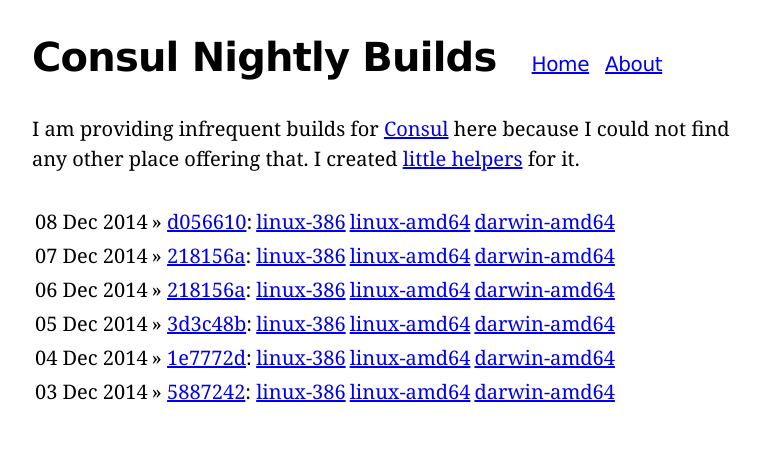
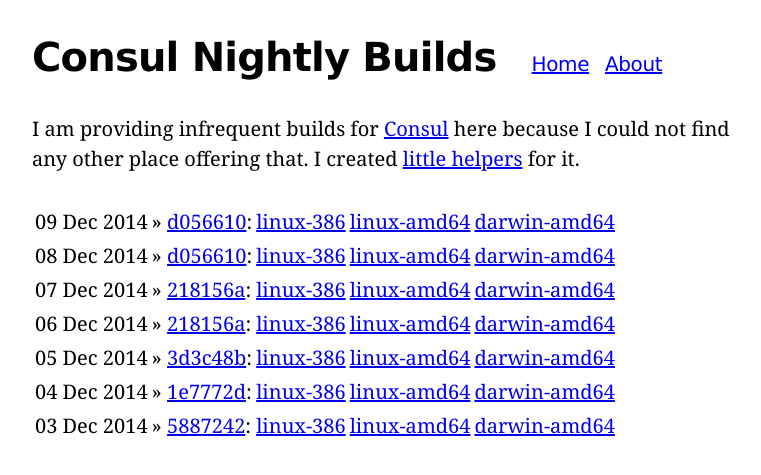
Before and after one commit to hanshasselberg/i0rek.github.io, a Jekyll site: the page built from consul-nightly/index.html, in a window 1280 px wide. Shown: the top 475 px of the page, without its empty margins (258-1019 px from the left). Built offline with Jekyll 4.4.1, drawn with Linux system fonts in a browser that asks for light colours; Markdown is read by kramdown in place of the engine named in the settings; comment, search, counter and statistics services are not loaded.

Commit message:
another day.

```diff
--- a/consul-nightly/index.html
+++ b/consul-nightly/index.html
@@ -3,6 +3,8 @@
 xname: Consul Nightly Builds
 title: Consul Nightly Builds
 revisions:
+  - date: 09 Dec 2014
+    sha:  d0566105f46c184850ca41a2a611b1adf4c1e55d
   - date: 08 Dec 2014
     sha:  d0566105f46c184850ca41a2a611b1adf4c1e55d
   - date: 07 Dec 2014
```
